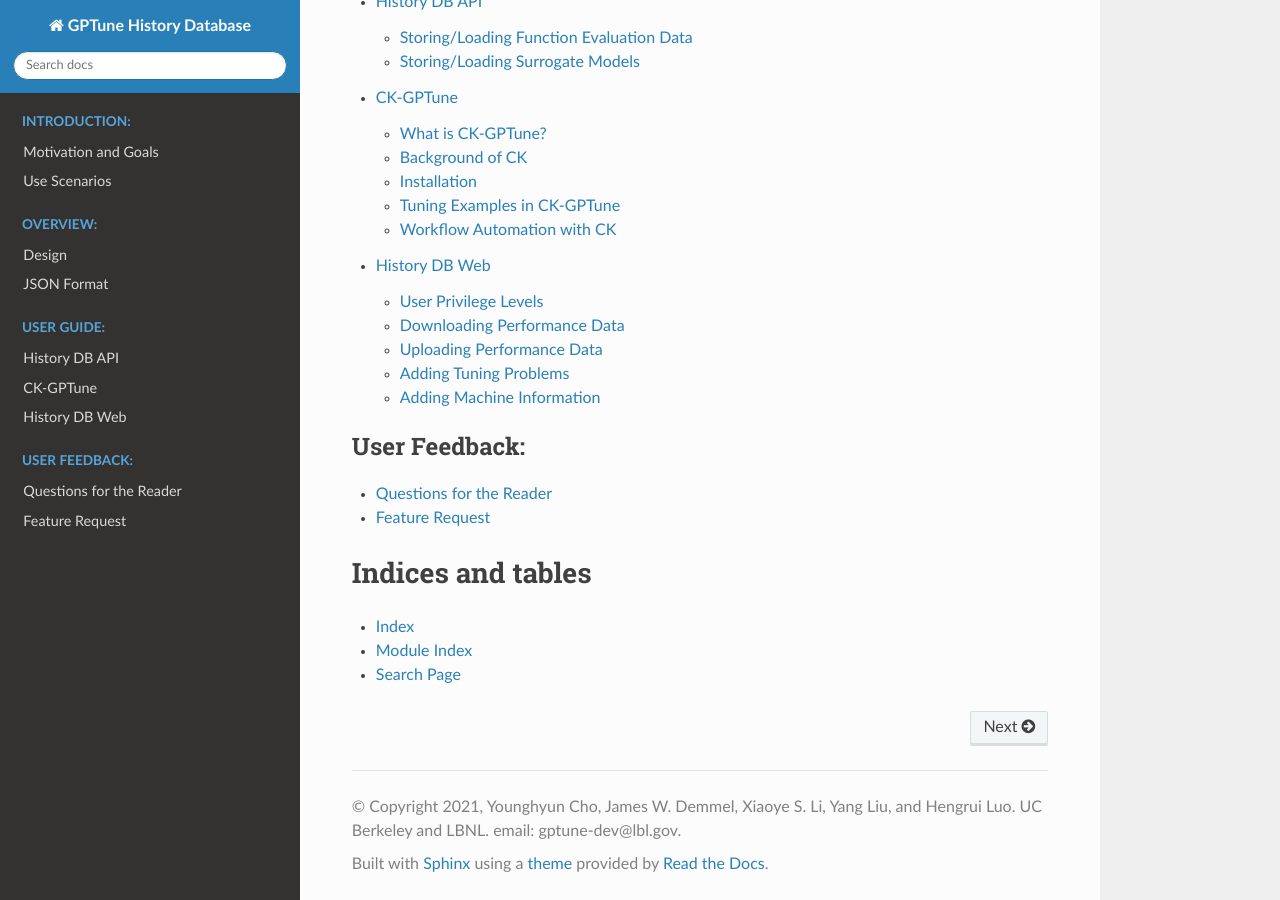
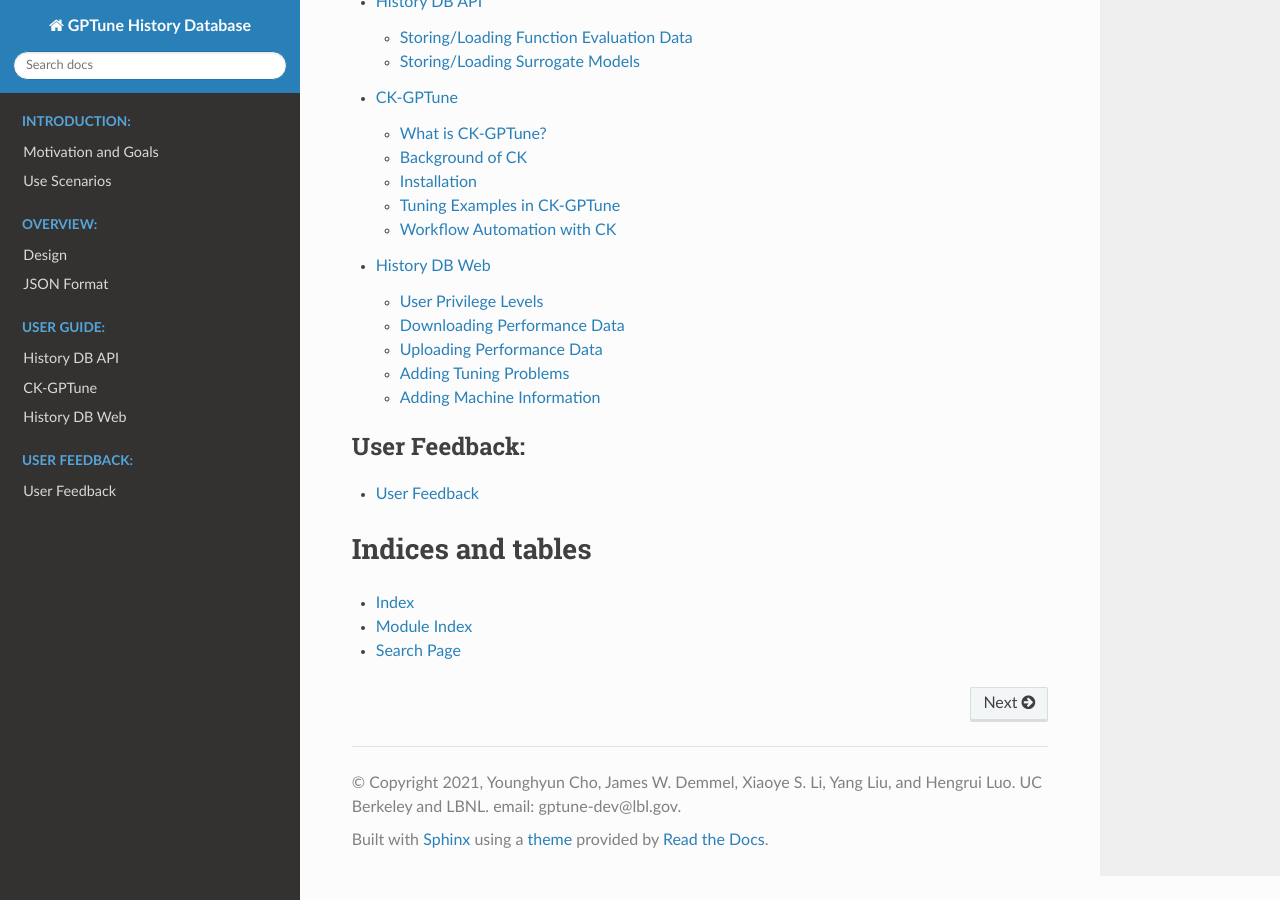
Before and after one commit to gptune/HistoryDB-Docs, a Sphinx documentation site: the page built from docs/index.rst, in a window 1280 px wide and 900 px high, scrolled down 555 px. Built offline with Sphinx 7.4.7 and the Read the Docs theme 2.0.0, drawn with Linux system fonts in a browser that asks for light colours; some of the changed lines change nothing that is shown.

Commit message:
Updated survey form link

```diff
--- a/docs/src/userfeedback.md
+++ b/docs/src/userfeedback.md
@@ -1,38 +1,5 @@
-# Questions for the Reader
+# User Feedback
 
-To improve our approach of incorporating a history database, we kindly ask for feedback from our users, especially on the following issues.
+To improve our approach of incorporating a history database, we kindly ask for feedback from our users. Please use this [online survey form](https://forms.gle/zGSvGxagZMdxp9uY6) to provide feedback and request additional features.
 
-**Balancing user convenience with the reliability of data.**
-Users can use the history database either by using [Python API](./userguide_api.md) or by using the workflow automation tool [CK-GPTune](./ckgptune.md).
-Both approaches have advantages and disadvantages.
-
-* [CK-GPTune](./ckgptune.md): this tool is able to automatically detect the versions of the software packages required by the application and store the information into the database. Users can also automate program workflows and share them with other users. However, there is a burden of installing and learning the CK technology.
-
-* [Manual coding](./userguide_api.md): it may be easier to use the manual approach thanks to the simple Python interface, however, users need to provide all information (e.g. machine and software configuration) by hand. Hence, there is a possibility that users may provide incorrect information. Also, it is more difficult for other users to reproduce the experiments.
-
-In this regard, we would like to ask the following questions:
-
-* [Q1.] We are wondering if users would like to use CK-GPTune for their optimization problems. If so, what do you find useful in CK-GPTune, e.g. workflow automation, reproducing experiments possibly from other users, software version detection?.
-
-* [Q2.] If you want to use CK-GPTune, are you considering uploading your CK workflows and programs to the public repository so that you and other users can run and reproduce your results?
-
-* [Q3.] CK-GPTune may require a lot of effort for users to define/add a new program, but it is relatively easy to use programs that have already registered in CK-GPTune.
-CK-GPTune currently provides four example programs including [gptune-demo](https://gptune.lbl.gov/documentation/gptune-user-guide/), [PDGEQRF (ScaLAPACK)](http://www.netlib.org/scalapack/), [pddspawn (SuperLU)](https://portal.nersc.gov/project/sparse/superlu/), and [IJ (Hypre)](https://computing.llnl.gov/projects/hypre-scalable-linear-solvers-multigrid-methods) that users can install/run/autotune using simple commands.
-Are you willing to use it if we provide more programs (e.g. more ScaLAPACK routines) in CK-GPTune?
-
-**Re-using GP surrogate models.**
-The history database also stores the trained GP surrogate model (e.g. model hyperparameters, statistics) so that the same or other users can re-use the trained model.
-Regarding re-using trained models, our questions are as follows:
-
-* [Q4.] Are you interested in accessing trained models from other users and uploading models to our public repository? If so, what would you like to use the model for, e.g. re-using/reproducing the model, analyzing the model (for research purposes)?
-
-* [Q5.] Do you have plans to use different modeling algorithms or use any analytical performance models (in GPTune, the surrogate model can also be guided by existing (approximate) performance models) instead of using the GP and Linear Coregionalization Model (LCM) currently used by GPTune?
-
-**Using the public repository.**
-Regarding the public data repository, please let us know if you have concerns about the security/reliability issues of public performance data or if you have any feature requests about the public repository.
-
-[TODO] we might want to have a (Google) survey form for the reader to submit feedback.
-
-# Feature Request
-
-Please contact us at gptune-dev@lbl.gov if you have any other feedback and/or feature requests about our history database.
+Also, please contact us at gptune-dev@lbl.gov if you have any other feedback about our history database.
```
